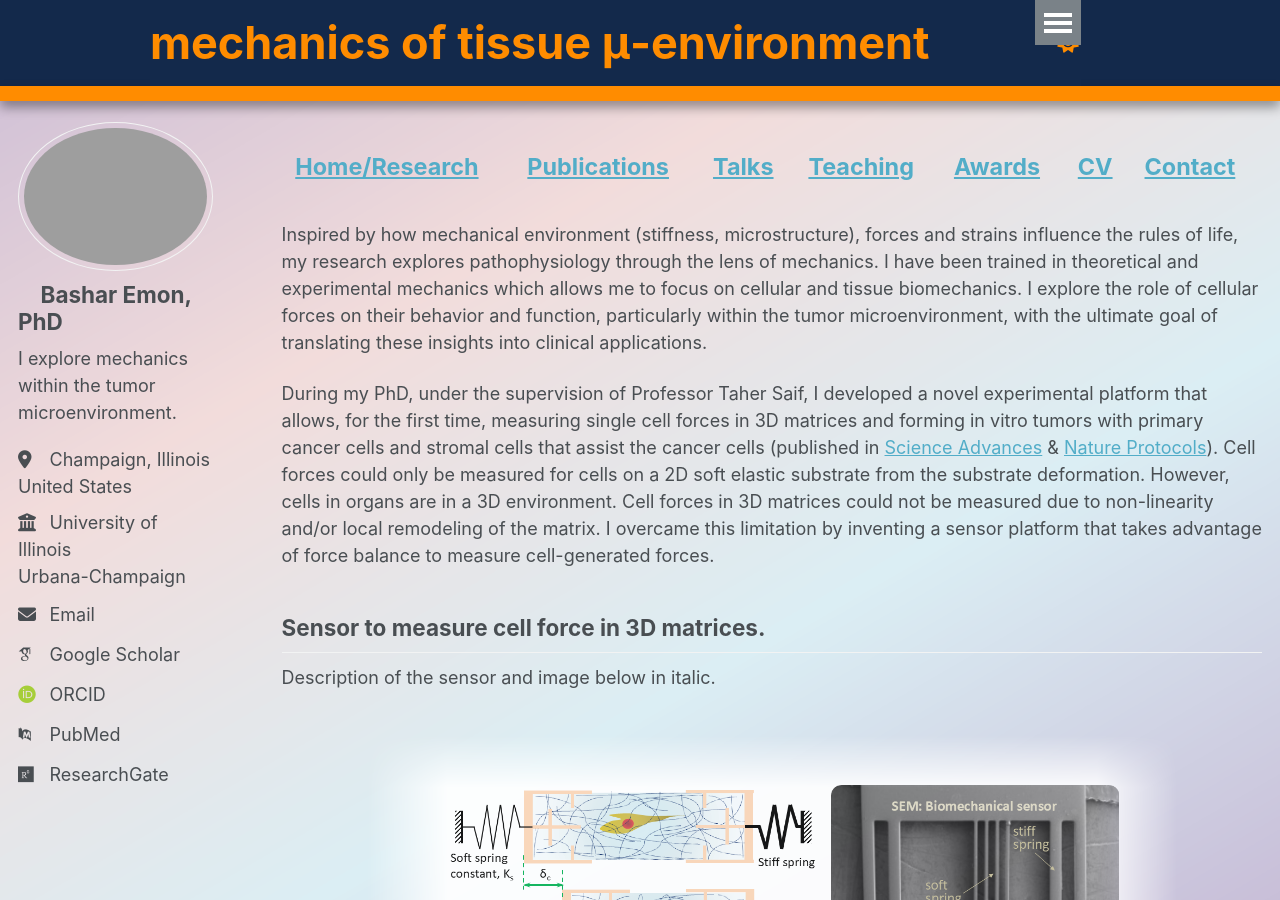
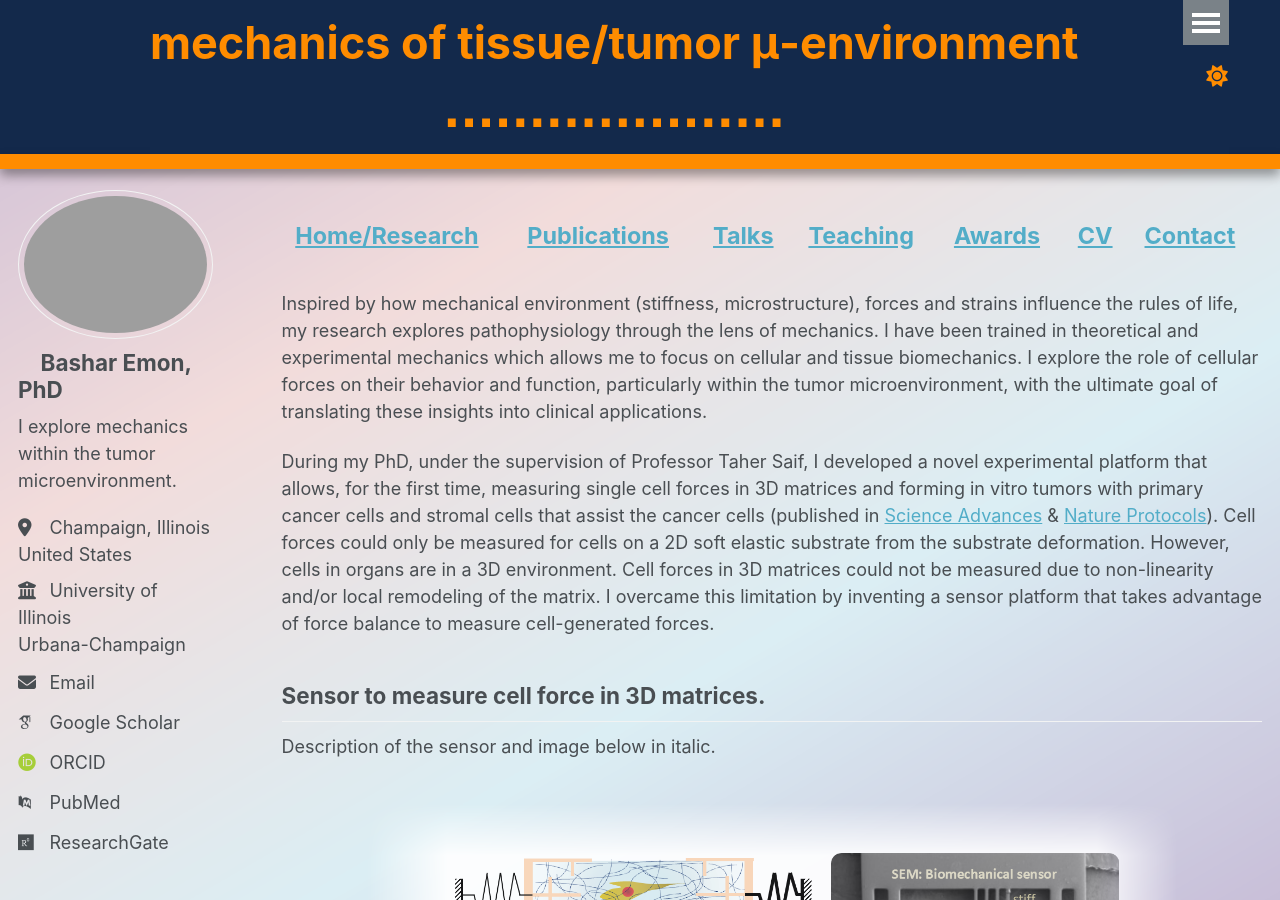
Before and after one commit to BasharEmon/BasharEmon.github.io, a Jekyll site: the page built from _pages/about.md, in a window 1280 px wide and 900 px high. Built offline with Jekyll 4.4.1, drawn with Linux system fonts in a browser that asks for light colours; some web fonts are replaced.

Commit message:
Update _config.yml

```diff
--- a/_config.yml
+++ b/_config.yml
@@ -9,7 +9,7 @@
 # Basic Site Settings
 locale                   : "en-US"
 site_theme               : "default"
-title                    : "mechanics of tissue μ-environment <br>"   #<span style='font-size: 4000 !important; font-family: Orbitron, Verdana, sans-serif;'>"
+title                    : "mechanics of tissue/tumor μ-environment<br><span style='font-size: 2000 !important; font-family: Orbitron, Verdana, sans-serif;'>....................</span>"
                           #"<u>M</u>echanics.<u>E</u>ngineering.<u>M</u>edicine.<u>S</u>cience<br><span style='font-size: 9000 !important; font-family: Orbitron, Verdana, sans-serif;'>M.E.M.S.</span>"
                           #"<u>Ti</u>ssue <u>M</u>icro<u>E</u>nvironment <u>M</u>echanics & <u>S</u>imulation<br><span style='font-size: 9000 !important; font-family: Orbitron, Verdana, sans-serif;'>Ti-MEMS</span>"
                           #"<u>M</u>echanics of bio<u>E</u>ngineered <u>M</u>icro-<u>S</u>ystems<br><span style='font-size: 9000 !important; font-family: Orbitron, Verdana, sans-serif;'>MEMS</span>"       <u>M</u>.<u>E</u>.<u>M</u>.<u>S</u>.
```
